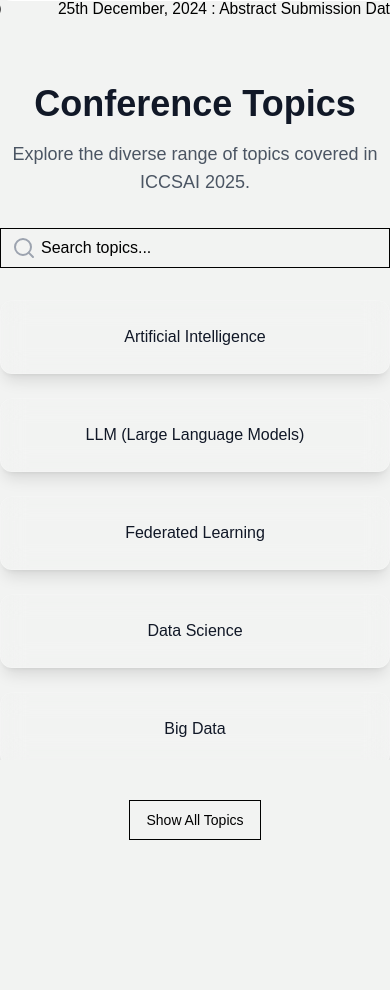
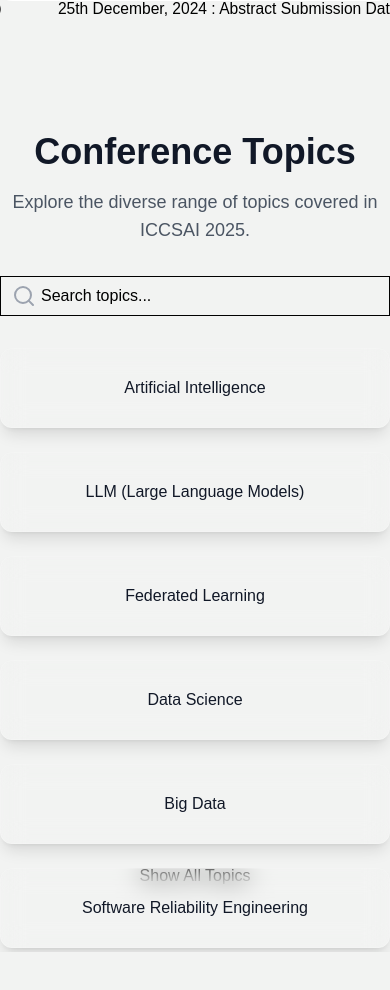
Before and after one commit to webdrave/WebWars_Webdrave, a Next.js app: page / in a window 390 px wide. Shown: the part 1691-2681 px from the top of the page. Built offline with nearby package versions, Linux system fonts and the light colour scheme.

Commit message:
add clean ui in conference page

```diff
--- a/src/app/globals.css
+++ b/src/app/globals.css
@@ -15,6 +15,17 @@
   background-size: cover;
   background-position: center;
   background-repeat: no-repeat;
+}
+
+.cnfBox {
+  border-radius: 50px;
+background: #dcdbdb;
+box-shadow: inset -25px 25px 50px #bbbaba,
+            inset 25px -25px 50px #fdfcfc;
+}
+
+.hideScroll::-webkit-scrollbar{
+  display: none;
 }
 /*
 @layer base {
--- a/src/components/conferencetopic.tsx
+++ b/src/components/conferencetopic.tsx
@@ -1,10 +1,17 @@
-"use client"
+"use client";
 
-import { useState } from "react"
-import { Input } from "@/components/ui/input"
-import { Button } from "@/components/ui/button"
-import { Dialog, DialogContent, DialogHeader, DialogTitle, DialogTrigger } from "@/components/ui/dialog"
-import { Search, X } from "lucide-react"
+import { useRef, useState } from "react";
+import { Input } from "@/components/ui/input";
+import { Button } from "@/components/ui/button";
+import {
+  Dialog,
+  DialogContent,
+  DialogHeader,
+  DialogTitle,
+  DialogTrigger,
+} from "@/components/ui/dialog";
+import { Search, X } from "lucide-react";
+import { motion, useInView, useScroll, useTransform } from "framer-motion";
 
 const topics = [
   "Artificial Intelligence",
@@ -56,30 +63,82 @@
   "Sustainability",
   "Multimedia Technology",
   "E-commerce",
-    "DNA Computing"
+  "DNA Computing",
 ];
 
-export default function ConferenceTopics() {
-  const [searchQuery, setSearchQuery] = useState("")
-  const [modalSearchQuery, setModalSearchQuery] = useState("")
-  const [isModalOpen, setIsModalOpen] = useState(false)
-
-  const filteredTopics = topics.filter((topic) => topic.toLowerCase().includes(searchQuery.toLowerCase()))
-
-  const modalFilteredTopics = topics.filter((topic) => topic.toLowerCase().includes(modalSearchQuery.toLowerCase()))
-
-  const visibleTopics = filteredTopics.slice(0, 12)
+const FadeInWhenVisible = ({
+  children,
+  delay = 0,
+}: {
+  children: React.ReactNode;
+  delay?: number;
+}) => {
+  const ref = useRef(null);
+  const isInView = useInView(ref, { once: true, margin: "-100px" });
 
   return (
-    <div className="h-screen overflow-hidden">
-      <div className="max-w-7xl mx-auto space-y-8">
+    <motion.div
+      ref={ref}
+      initial={{ opacity: 0, y: 50 }}
+      animate={isInView ? { opacity: 1, y: 0 } : { opacity: 0, y: 50 }}
+      transition={{ duration: 0.8, delay }}>
+      {children}
+    </motion.div>
+  );
+};
+
+export default function ConferenceTopics() {
+  const [searchQuery, setSearchQuery] = useState("");
+  const [modalSearchQuery, setModalSearchQuery] = useState("");
+  const [isModalOpen, setIsModalOpen] = useState(false);
+  const containerRef = useRef(null);
+
+  const filteredTopics = topics.filter((topic) =>
+    topic.toLowerCase().includes(searchQuery.toLowerCase())
+  );
+  const modalFilteredTopics = topics.filter((topic) =>
+    topic.toLowerCase().includes(modalSearchQuery.toLowerCase())
+  );
+  const visibleTopics = filteredTopics.slice(0, 12);
+
+  const { scrollYProgress } = useScroll({
+    target: containerRef,
+    offset: ["start end", "end start"],
+  });
+
+  const opacity = useTransform(scrollYProgress, [0, 0.2, 0.9, 1], [0, 1, 1, 0]);
+  const scale = useTransform(
+    scrollYProgress,
+    [0, 0.2, 0.9, 1],
+    [0.8, 1, 1, 0.8]
+  );
+
+  return (
+    <div className="min-h-screen overflow-x-hidden" ref={containerRef}>
+      <motion.div
+        className="max-w-7xl mx-auto space-y-8 py-12"
+        style={{ opacity, scale }}>
+        <FadeInWhenVisible>
           <div className="text-center space-y-4">
-          <h1 className="text-4xl md:text-5xl font-bold text-gray-900">Conference Topics</h1>
-          <p className="text-lg text-gray-600">Explore the diverse range of topics covered in ICCSAI 2025.</p>
+            <motion.h1
+              className="text-4xl md:text-5xl font-bold text-gray-900"
+              initial={{ opacity: 0, y: -50 }}
+              animate={{ opacity: 1, y: 0 }}
+              transition={{ duration: 0.8, delay: 0.2 }}>
+              Conference Topics
+            </motion.h1>
+            <motion.p
+              className="text-lg text-gray-600"
+              initial={{ opacity: 0 }}
+              animate={{ opacity: 1 }}
+              transition={{ duration: 0.8, delay: 0.4 }}>
+              Explore the diverse range of topics covered in ICCSAI 2025.
+            </motion.p>
           </div>
+        </FadeInWhenVisible>
 
-        <div className="max-w-xl mx-auto">
-          <div className="relative">
+        <FadeInWhenVisible delay={0.2}>
+          <div className="max-w-xl mx-auto relative">
             <Search className="absolute left-3 top-1/2 transform -translate-y-1/2 text-gray-400" />
             <Input
               type="search"
@@ -89,31 +148,53 @@
               onChange={(e) => setSearchQuery(e.target.value)}
             />
           </div>
-        </div>
+        </FadeInWhenVisible>
 
         <div className="relative">
-          <div className="grid grid-cols-1 md:grid-cols-2 lg:grid-cols-4 gap-6 max-h-[calc(100vh-24rem)] overflow-hidden">
-            {visibleTopics.map((topic) => (
-              <div key={topic} className="relative group">
-                <div className="absolute inset-0  rounded-xl blur-xl transition-all duration-300 group-hover:blur-2xl" />
-                <div className="relative h-full backdrop-blur-md rounded-xl p-6 shadow-lg border border-white/20 transition-all duration-300 hover:shadow-xl hover:-translate-y-1">
-                  <h3 className="text-center font-medium text-gray-900">{topic}</h3>
-                </div>
-              </div>
+          <motion.div
+            className="grid grid-cols-1 md:grid-cols-2 lg:grid-cols-4 gap-6 max-h-[calc(100vh-24rem)]"
+            initial="hidden"
+            animate="visible"
+            variants={{
+              visible: { transition: { staggerChildren: 0.1 } },
+            }}>
+            {visibleTopics.map((topic, index) => (
+              <FadeInWhenVisible key={topic} delay={index * 0.05}>
+                <motion.div
+                  className="relative group"
+                  whileHover={{
+                    scale: 1.05,
+                    transition: { type: "spring", stiffness: 300 },
+                  }}
+                  whileTap={{ scale: 0.95 }}>
+                  <motion.div
+                    className="relative h-[80px] flex flex-col justify-center backdrop-blur-md rounded-xl p-6 shadow-lg border border-white/20 overflow-hidden"
+                    whileHover={{
+                      boxShadow: "0 8px 32px rgba(0,0,0,0.1)",
+                      borderColor: "rgba(255,255,255,0.4)",
+                    }}>
+                    <h3 className="text-center font-medium text-gray-900">
+                      {topic}
+                    </h3>
+                  </motion.div>
+                </motion.div>
+              </FadeInWhenVisible>
             ))}
-          </div>
+          </motion.div>
 
           {filteredTopics.length > 8 && (
-            <>
-              <div className="absolute bottom-0 left-0 right-0 h-32  pointer-events-none" />
-              <div className="flex justify-center mt-10">
+            <FadeInWhenVisible delay={0.4}>
+              <div className="flex justify-center c mt-10 p-4 rounded-xl">
                 <Dialog open={isModalOpen} onOpenChange={setIsModalOpen}>
                   <DialogTrigger asChild>
-                    <Button variant="outline" className="group">
+                    <motion.button
+                      className="group"
+                      whileHover={{ scale: 1.05 }}
+                      whileTap={{ scale: 0.95 }}>
                       Show All Topics
-                    </Button>
+                    </motion.button>
                   </DialogTrigger>
-                  <DialogContent className="max-w-4xl max-h-[80vh] overflow-hidden flex flex-col">
+                  <DialogContent className="max-w-4xl max-h-[80vh] bg-[#F2F3F2] mt-5 overflow-hidden flex flex-col">
                     <DialogHeader>
                       <DialogTitle>All Conference Topics</DialogTitle>
                     </DialogHeader>
@@ -126,33 +207,38 @@
                         value={modalSearchQuery}
                         onChange={(e) => setModalSearchQuery(e.target.value)}
                       />
-                      {modalSearchQuery && (
-                        <Button
-                          variant="ghost"
-                          className="absolute right-2 top-1/2 transform -translate-y-1/2 h-8 w-8 p-0"
-                          onClick={() => setModalSearchQuery("")}
-                        >
-                          <X className="h-4 w-4" />
-                        </Button>
-                      )}
                     </div>
-                    <div className="grid grid-cols-1 md:grid-cols-2 lg:grid-cols-3 gap-4 overflow-y-auto pr-4">
-                      {modalFilteredTopics.map((topic) => (
-                        <div
+                    <motion.div
+                      className="grid grid-cols-1 md:grid-cols-2 lg:grid-cols-3 gap-4 hideScroll overflow-y-auto pr-4"
+                      initial="hidden"
+                      animate="visible"
+                      variants={{
+                        visible: { transition: { staggerChildren: 0.05 } },
+                      }}>
+                      {modalFilteredTopics.map((topic, index) => (
+                        <motion.div
                           key={topic}
+                          initial={{ opacity: 0, y: 20 }}
+                          animate={{ opacity: 1, y: 0 }}
+                          transition={{ delay: index * 0.05 }}
                           className="bg-white/60 backdrop-blur-md rounded-xl p-4 shadow border border-white/20"
-                        >
-                          <h3 className="text-center font-medium text-gray-900">{topic}</h3>
-                        </div>
+                          whileHover={{
+                            scale: 1.02,
+                            boxShadow: "0 8px 32px rgba(0,0,0,0.1)",
+                          }}>
+                          <h3 className="text-center font-medium text-gray-900">
+                            {topic}
+                          </h3>
+                        </motion.div>
                       ))}
-                    </div>
+                    </motion.div>
                   </DialogContent>
                 </Dialog>
               </div>
-            </>
+            </FadeInWhenVisible>
           )}
         </div>
+      </motion.div>
     </div>
-    </div>
-  )
+  );
 }
--- a/src/components/header.tsx
+++ b/src/components/header.tsx
@@ -66,8 +66,8 @@
               href={navItem.link}
               className={`px-4 py-2 text-sm font-medium rounded-full transition-all ${
                 navItem.special
-                  ? "bg-red-600 text-white hover:bg-red-700"
-                  : "text-black hover:text-gray-700"
+                  ? "bg-[#222222] text-white hover:bg-[#212121]"
+                  : "text-[#222222] hover:text-gray-700"
               }`}
             >
               {navItem.name}
--- a/src/components/ui/dialog.tsx
+++ b/src/components/ui/dialog.tsx
@@ -21,7 +21,7 @@
   <DialogPrimitive.Overlay
     ref={ref}
     className={cn(
-      "fixed inset-0 z-50 bg-black/80  data-[state=open]:animate-in data-[state=closed]:animate-out data-[state=closed]:fade-out-0 data-[state=open]:fade-in-0",
+      "fixed rounded-xl inset-0 z-50 data-[state=open]:animate-in data-[state=closed]:animate-out data-[state=closed]:fade-out-0 data-[state=open]:fade-in-0",
       className
     )}
     {...props}
@@ -38,7 +38,7 @@
     <DialogPrimitive.Content
       ref={ref}
       className={cn(
-        "fixed left-[50%] top-[50%] z-50 grid w-full max-w-lg translate-x-[-50%] translate-y-[-50%] gap-4 border bg-background p-6 shadow-lg duration-200 data-[state=open]:animate-in data-[state=closed]:animate-out data-[state=closed]:fade-out-0 data-[state=open]:fade-in-0 data-[state=closed]:zoom-out-95 data-[state=open]:zoom-in-95 data-[state=closed]:slide-out-to-left-1/2 data-[state=closed]:slide-out-to-top-[48%] data-[state=open]:slide-in-from-left-1/2 data-[state=open]:slide-in-from-top-[48%] sm:rounded-lg",
+        "fixed left-[50%] top-[50%] z-50 grid w-full max-w-lg translate-x-[-50%] translate-y-[-50%] gap-4 rounded-xl bg-background p-6 shadow-lg duration-200 data-[state=open]:animate-in data-[state=closed]:animate-out data-[state=closed]:fade-out-0 data-[state=open]:fade-in-0 data-[state=closed]:zoom-out-95 data-[state=open]:zoom-in-95 data-[state=closed]:slide-out-to-left-1/2 data-[state=closed]:slide-out-to-top-[48%] data-[state=open]:slide-in-from-left-1/2 data-[state=open]:slide-in-from-top-[48%] sm:rounded-lg",
         className
       )}
       {...props}
```
Lines whose indentation alone changed are shown as unchanged.
